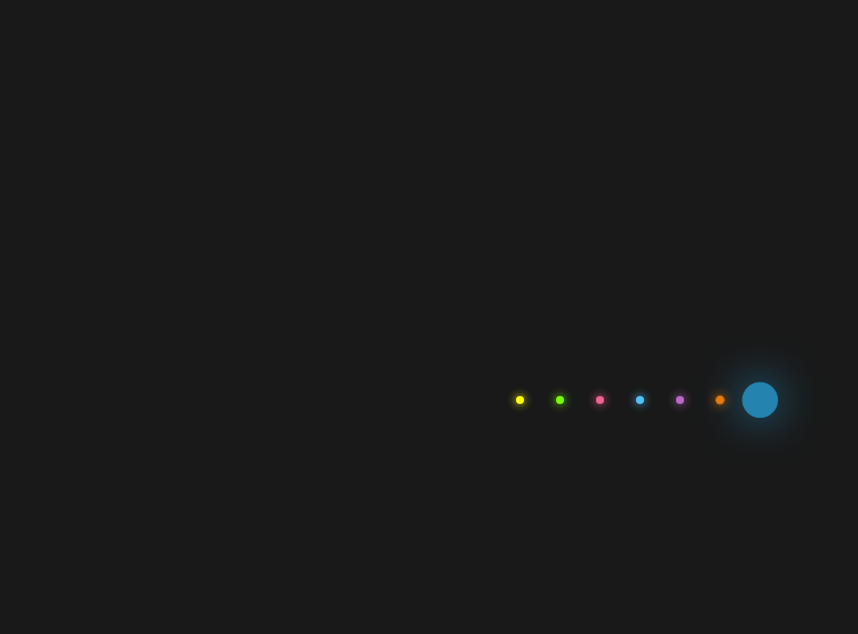
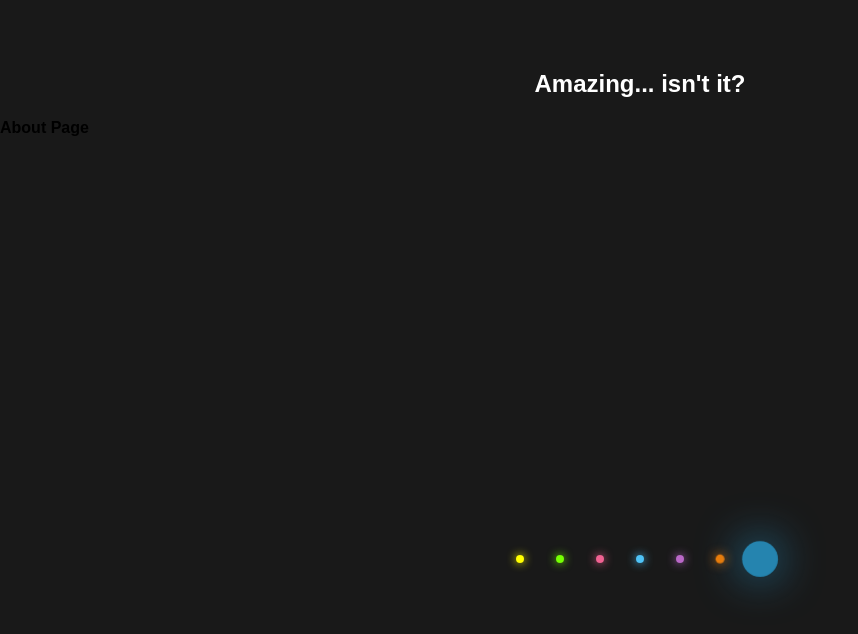
Before and after one commit to jkampert/my-first-repo, a plain HTML site: page index.html in a window 1280 px wide. Shown: the whole page, without its empty margins (0-858 px from the left). Drawn offline with Linux system fonts and the light colour scheme.

Commit message:
added about page

```diff
--- a/index.html
+++ b/index.html
@@ -7,6 +7,8 @@
   <title>Glowing Dots</title>
 </head>
 <body>
+  <h2>Amazing... isn't it?</h2>
+  <h4>About Page</h4>
   <ul>
     <li></li>
     <li></li>
```
